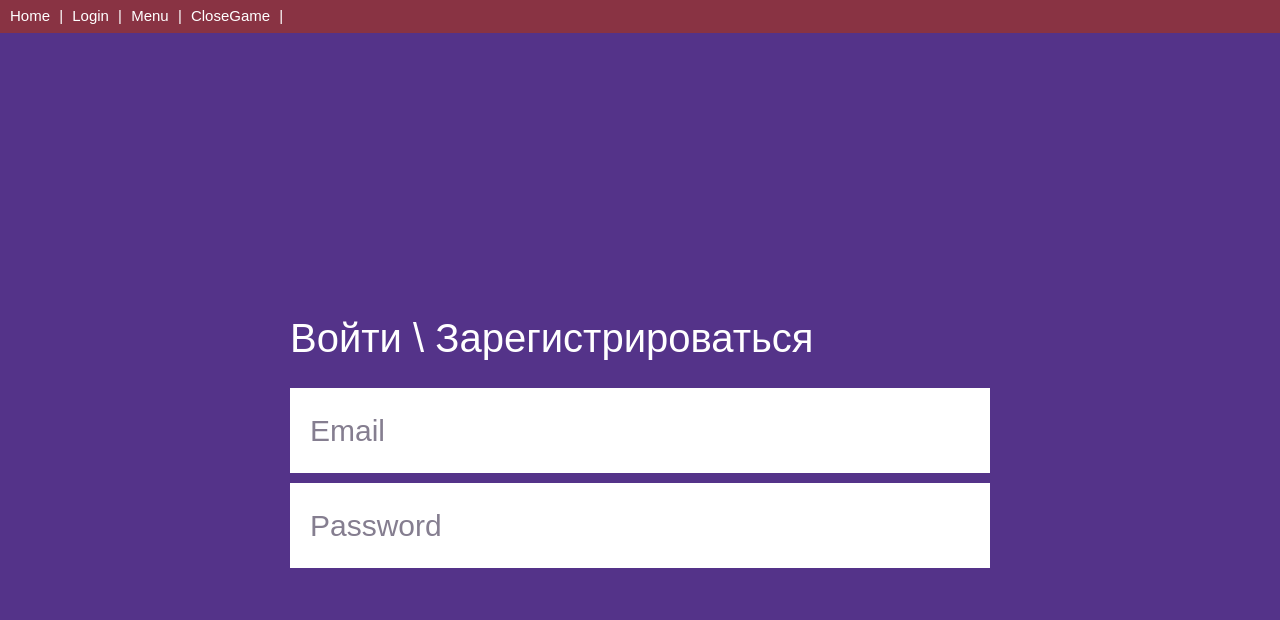
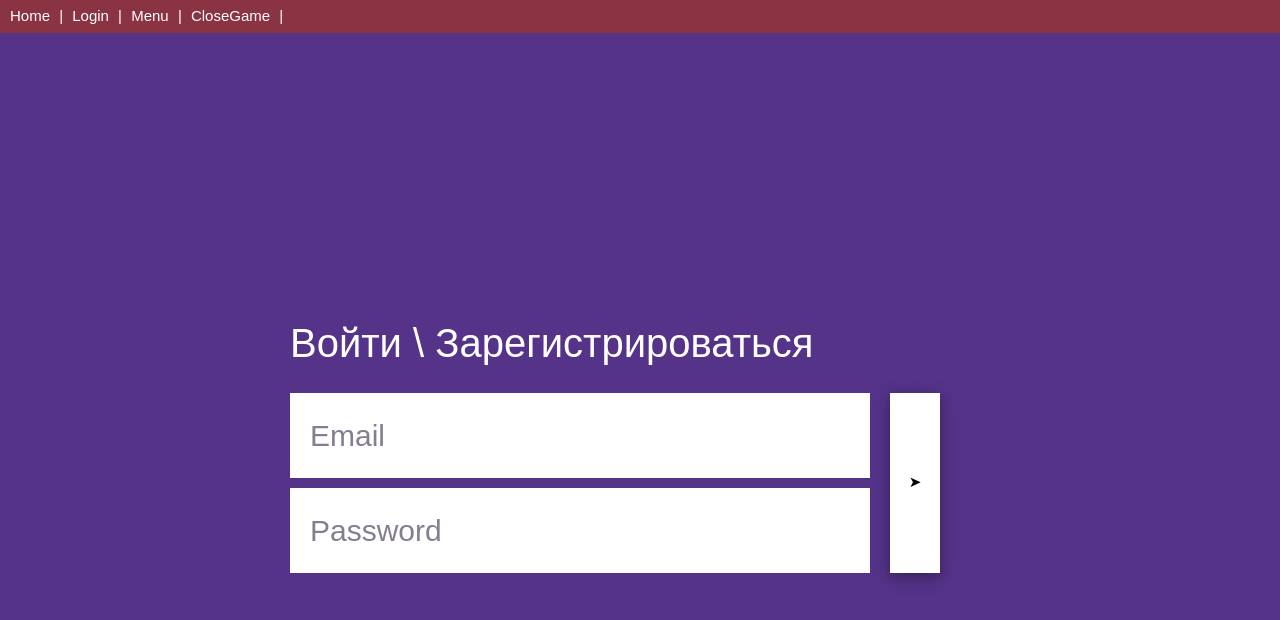
Before and after one commit to dudosyka/goAssistant, a Vue app: page /login in a window 1280 px wide. Shown: the top 620 px of the page. Built offline with nearby package versions, Linux system fonts and the light colour scheme; no server answers.

Commit message:
auth button

```diff
--- a/src/assets/styles/style.css
+++ b/src/assets/styles/style.css
@@ -14,6 +14,24 @@ body {
 /* .slide-fade-leave-active до версии 2.1.8 */ {
   transform: translateX(10px);
   opacity: 0;
+}
+
+.row {
+  display: grid;
+  grid-template-columns: 1fr 100px;
+  grid-gap: 20px;
+}
+
+.right-arrow {
+  display: block;
+  width: 50px;;
+  background: #fff;
+  border: 0;
+  outline: none;
+  transition: transform 0.3s;
+}
+.right-arrow:hover {
+  transform: scale(1.05);
 }
 
 .menu {
--- a/src/views/Login.vue
+++ b/src/views/Login.vue
@@ -4,14 +4,19 @@
         <header class="form_title">
           <button v-on:click="lever = 0">Войти</button> \ <button v-on:click="lever = 1">Зарегистрироваться</button>
         </header>
+        <div class="row">
+          <div>
             <section class="form_login" v-show="!lever">
               <input type="mail" class="input" placeholder="Email">
-          <input type="text" class="input" placeholder="Password">
+              <input type="text" class="input" placeholder="Password" style="margin:0;">
             </section>
             <section class="form_signup" v-show="lever">
               <input type="text" class="input" placeholder="Email">
-          <input type="text" class="input" placeholder="Nickname">
+              <input type="text" class="input" placeholder="Nickname" style="margin:0;">
             </section>
+          </div>
+          <button class="right-arrow w3-button w3-card-4 tr w3-hover-white">&#10148;</button>
+        </div>
       </article>
     </main>
 </template>
```
Lines whose indentation alone changed are shown as unchanged.
